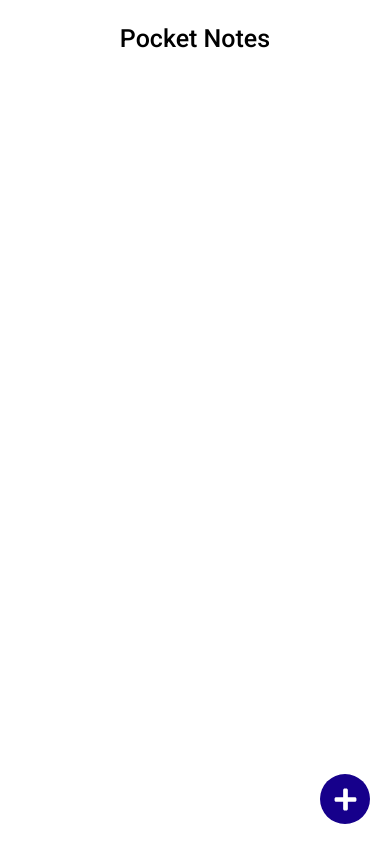
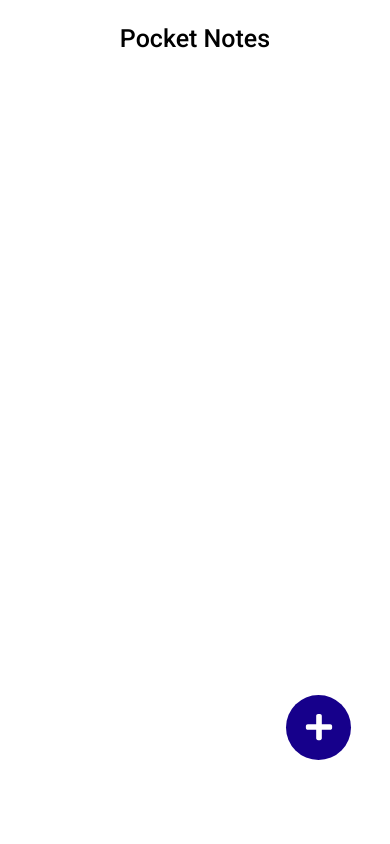
Before and after one commit to sahilpatil-009/Pocket-Notes-webApp, a React (Vite) app: page / in a window 390 px wide. Built offline with nearby package versions, Linux system fonts and the light colour scheme.

Commit message:
modify addBtn

```diff
--- a/src/styles/addGrpModel.module.css
+++ b/src/styles/addGrpModel.module.css
@@ -179,11 +179,11 @@
     }
     .submit,
     .btnDisable{
-        width: 180px;
+        width: 200px;
         font-size: 12px;
         position: absolute;
         left: 50%;
         transform: translate(-50%, -50%);
-        bottom: 10px;
+        bottom: 2px;
     }
 }
--- a/src/styles/leftSide.module.css
+++ b/src/styles/leftSide.module.css
@@ -47,8 +47,8 @@ body{
     height: 65px;
     border: none;
     position: absolute;
-    bottom: 20px;
-    right: 20px;
+    bottom: 5%;
+    right: 4%;
     font-size: 35px;
     background-color: #16008B;
     color: #fff;
@@ -118,8 +118,11 @@ body{
         width: 100%;
     }
     .addGrp{
-        width: 50px;
-        height: 50px;
+        width: 65px;
+        height: 65px;
+        bottom: 10%;
+        right: 10%;
+        font-size: 30px;
     }
 
 }
```
